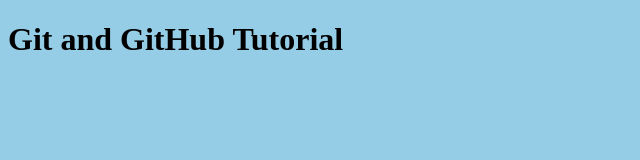
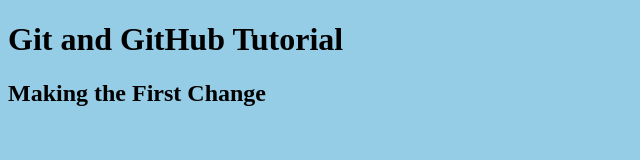
Before and after one commit to vladdpotapov/Git-Tutorial, a plain HTML site: page index.html in a window 1280 px wide. Shown: the whole page, without its empty margins (0-640 px from the left). Drawn offline with Linux system fonts and the light colour scheme.

Commit message:
Adding a new title

```diff
--- a/index.html
+++ b/index.html
@@ -9,5 +9,6 @@
 </head>
 <body>
     <h1>Git and GitHub Tutorial</h1>
+    <h2>Making the First Change</h2>
 </body>
 </html>
```
